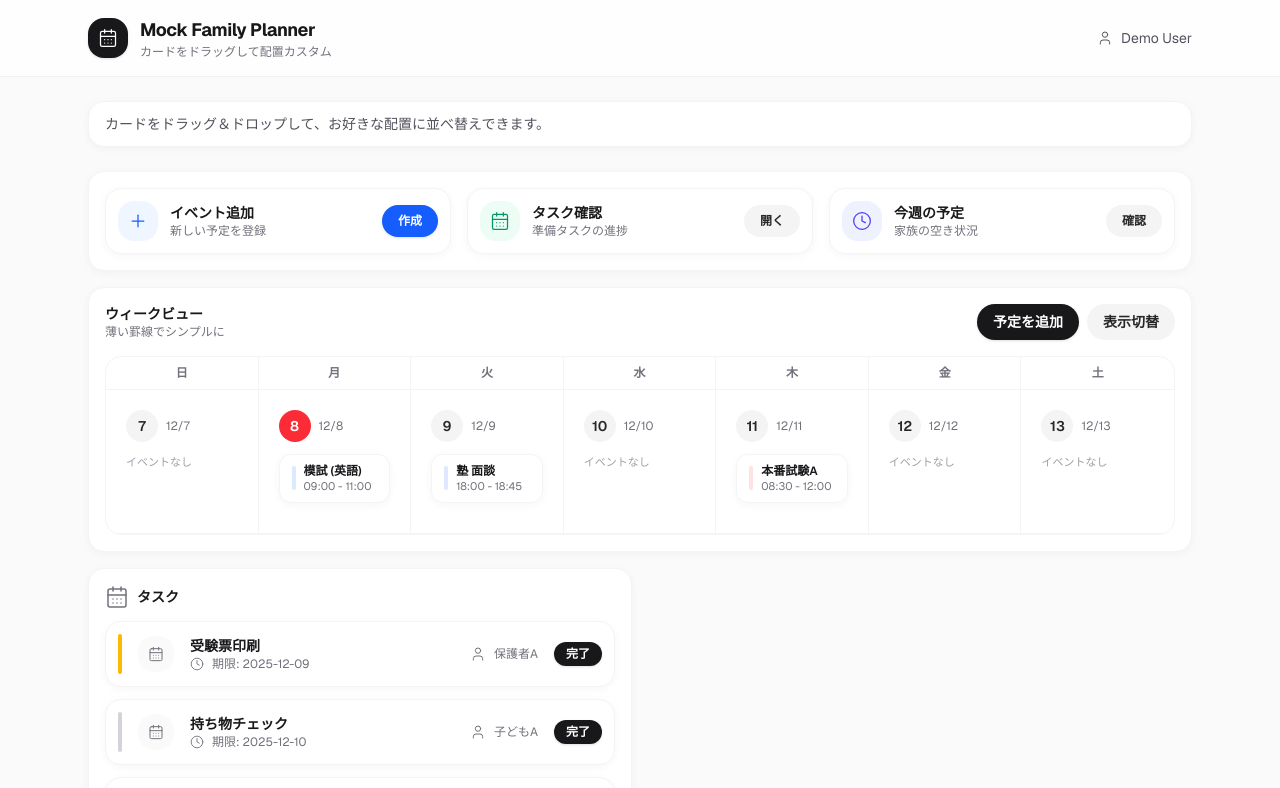
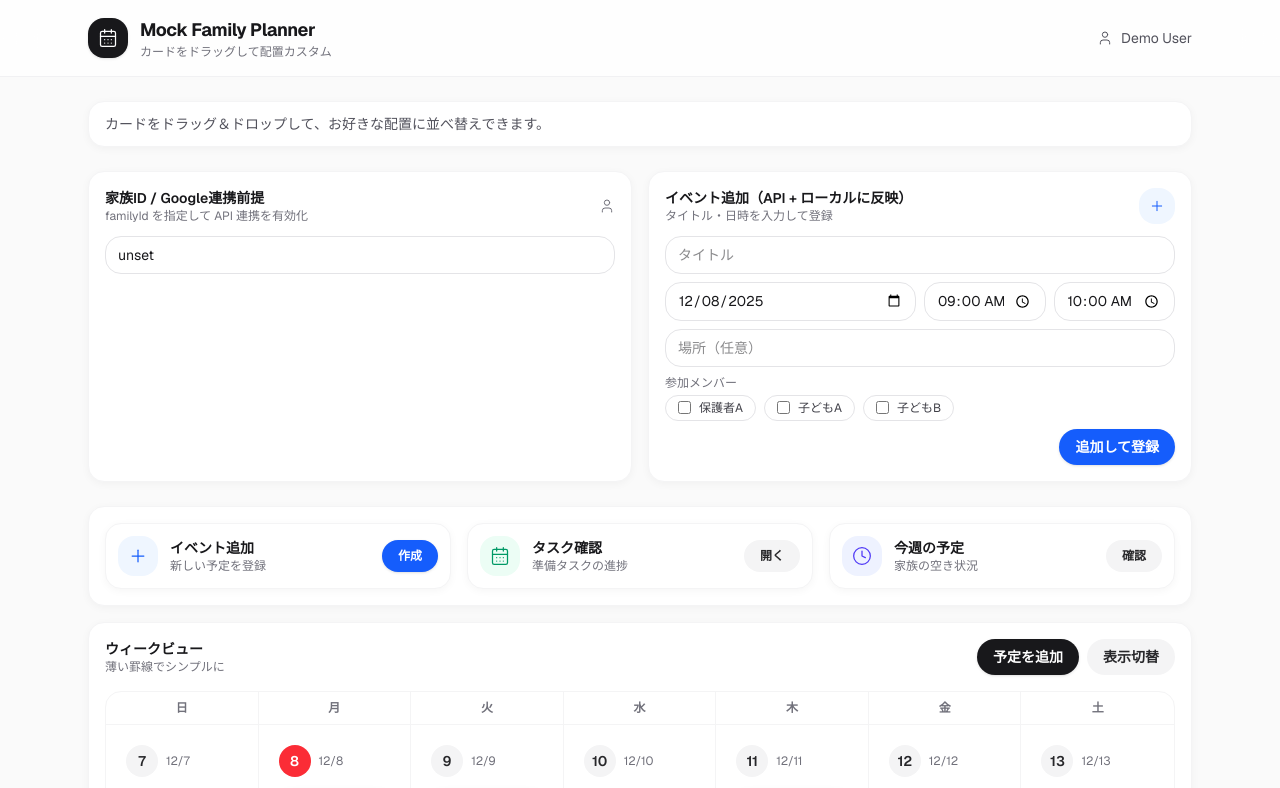
Before and after one commit to reskilltousan/family-exam-planner, a Next.js app in the folder web/: page /mock in a window 1280 px wide. Shown: the top 788 px of the page. Built offline with nearby package versions, Linux system fonts and the light colour scheme; no server answers.

Commit message:
Add event creation form to home UI

```diff
--- a/web/src/app/mock/page.tsx
+++ b/web/src/app/mock/page.tsx
@@ -29,7 +29,7 @@
   { id: "c2", name: "子どもB", color: "bg-orange-500" },
 ];
 
-const events: Event[] = [
+const initialEvents: Event[] = [
   {
     id: "e1",
     title: "模試 (英語)",
@@ -69,6 +69,20 @@
 ];
 
 export default function MockPage() {
+  const [familyId, setFamilyId] = useState<string>(process.env.NEXT_PUBLIC_DEFAULT_FAMILY_ID ?? "");
+  const [events, setEvents] = useState<Event[]>(initialEvents);
+  const [message, setMessage] = useState<string>("");
+  const [createForm, setCreateForm] = useState({
+    title: "",
+    date: todayIso(),
+    start: "09:00",
+    end: "10:00",
+    location: "",
+    memberIds: [] as string[],
+    tag: "模試",
+    tagColor: "bg-blue-100 text-blue-700",
+  });
+
   const weekDays = useMemo(() => buildWeekDays(todayIso()), []);
   const groupedEvents = useMemo(() => {
     return events.reduce<Record<string, Event[]>>((acc, ev) => {
@@ -76,7 +90,7 @@
       acc[ev.date].push(ev);
       return acc;
     }, {});
-  }, []);
+  }, [events]);
 
   const [order, setOrder] = useState<SectionKey[]>(["quick", "week", "tasks", "events"]);
   const [dragging, setDragging] = useState<SectionKey | null>(null);
@@ -89,8 +103,72 @@
     quick: { span: "full", render: () => <QuickActions />, label: "クイックアクション" },
     week: { span: "full", render: () => <WeekView weekDays={weekDays} groupedEvents={groupedEvents} />, label: "カレンダー" },
     tasks: { span: "half", render: () => <TaskList />, label: "タスク" },
-    events: { span: "full", render: () => <EventList />, label: "イベント一覧" },
+    events: { span: "full", render: () => <EventList events={events} />, label: "イベント一覧" },
   };
+
+  async function handleCreateEvent() {
+    setMessage("");
+    if (!createForm.title.trim()) {
+      setMessage("タイトルを入力してください");
+      return;
+    }
+    if (!createForm.date || !createForm.start || !createForm.end) {
+      setMessage("日付と時間を入力してください");
+      return;
+    }
+    const start = new Date(`${createForm.date}T${createForm.start}:00`);
+    const end = new Date(`${createForm.date}T${createForm.end}:00`);
+    if (end <= start) {
+      setMessage("終了時間は開始より後にしてください");
+      return;
+    }
+
+    const payload = {
+      title: createForm.title.trim(),
+      startAt: start.toISOString(),
+      endAt: end.toISOString(),
+      type: "exam",
+      importance: "must",
+      participantIds: createForm.memberIds,
+      location: createForm.location || null,
+    };
+
+    try {
+      if (!familyId) {
+        setMessage("familyId が未設定です（ヘッダー入力欄を確認してください）");
+      } else {
+        await fetch("/api/events", {
+          method: "POST",
+          headers: {
+            "Content-Type": "application/json",
+            "x-family-id": familyId,
+          },
+          body: JSON.stringify(payload),
+        });
+        setMessage("イベントを登録しました（API送信済み）");
+      }
+    } catch (e) {
+      setMessage((e as Error).message);
+    }
+
+    const newEvent: Event = {
+      id: crypto.randomUUID(),
+      title: createForm.title.trim(),
+      date: createForm.date,
+      timeRange: `${createForm.start} - ${createForm.end}`,
+      location: createForm.location || undefined,
+      members: createForm.memberIds,
+      tag: createForm.tag,
+      tagColor: createForm.tagColor,
+    };
+    setEvents((prev) => [...prev, newEvent]);
+    setCreateForm((prev) => ({
+      ...prev,
+      title: "",
+      location: "",
+      memberIds: [],
+    }));
+  }
 
   const handleDrop = (source: SectionKey, target: SectionKey) => {
     if (source === target) return;
@@ -128,6 +206,105 @@
       <main className="mx-auto max-w-6xl space-y-6 px-6 py-6">
         <div className="rounded-2xl border border-zinc-100 bg-white px-4 py-3 text-sm text-zinc-600 shadow-[0_2px_8px_rgba(0,0,0,0.04)]">
           カードをドラッグ＆ドロップして、お好きな配置に並べ替えできます。
+        </div>
+
+        <div className="grid gap-4 lg:grid-cols-2">
+          <Card className="space-y-3">
+            <div className="flex items-center justify-between">
+              <div>
+                <div className="text-sm font-semibold">家族ID / Google連携前提</div>
+                <div className="text-xs text-zinc-500">familyId を指定して API 連携を有効化</div>
+              </div>
+              <User className="h-4 w-4 text-zinc-500" strokeWidth={1.5} />
+            </div>
+            <input
+              value={familyId}
+              onChange={(e) => setFamilyId(e.target.value)}
+              className="w-full rounded-2xl border border-zinc-200 px-3 py-2 text-sm focus:border-blue-500 focus:outline-none"
+              placeholder="familyId を入力"
+            />
+            {message && <div className="rounded-xl bg-amber-50 px-3 py-2 text-xs text-amber-700">{message}</div>}
+          </Card>
+
+          <Card className="space-y-3">
+            <div className="flex items-center justify-between">
+              <div>
+                <div className="text-sm font-semibold">イベント追加（API + ローカルに反映）</div>
+                <div className="text-xs text-zinc-500">タイトル・日時を入力して登録</div>
+              </div>
+              <div className="flex h-9 w-9 items-center justify-center rounded-2xl bg-blue-50 text-blue-600">
+                <Plus className="h-4 w-4" strokeWidth={1.5} />
+              </div>
+            </div>
+            <div className="grid gap-2 sm:grid-cols-2">
+              <input
+                className="rounded-2xl border border-zinc-200 px-3 py-2 text-sm focus:border-blue-500 focus:outline-none sm:col-span-2"
+                placeholder="タイトル"
+                value={createForm.title}
+                onChange={(e) => setCreateForm((p) => ({ ...p, title: e.target.value }))}
+              />
+              <input
+                type="date"
+                className="rounded-2xl border border-zinc-200 px-3 py-2 text-sm focus:border-blue-500 focus:outline-none"
+                value={createForm.date}
+                onChange={(e) => setCreateForm((p) => ({ ...p, date: e.target.value }))}
+              />
+              <div className="grid grid-cols-2 gap-2">
+                <input
+                  type="time"
+                  className="rounded-2xl border border-zinc-200 px-3 py-2 text-sm focus:border-blue-500 focus:outline-none"
+                  value={createForm.start}
+                  onChange={(e) => setCreateForm((p) => ({ ...p, start: e.target.value }))}
+                />
+                <input
+                  type="time"
+                  className="rounded-2xl border border-zinc-200 px-3 py-2 text-sm focus:border-blue-500 focus:outline-none"
+                  value={createForm.end}
+                  onChange={(e) => setCreateForm((p) => ({ ...p, end: e.target.value }))}
+                />
+              </div>
+              <input
+                className="rounded-2xl border border-zinc-200 px-3 py-2 text-sm focus:border-blue-500 focus:outline-none sm:col-span-2"
+                placeholder="場所（任意）"
+                value={createForm.location}
+                onChange={(e) => setCreateForm((p) => ({ ...p, location: e.target.value }))}
+              />
+              <div className="sm:col-span-2">
+                <div className="text-xs text-zinc-500 mb-1">参加メンバー</div>
+                <div className="flex flex-wrap gap-2">
+                  {members.map((m) => {
+                    const checked = createForm.memberIds.includes(m.id);
+                    return (
+                      <label
+                        key={m.id}
+                        className="flex items-center gap-2 rounded-full border border-zinc-200 px-3 py-1 text-xs text-zinc-700"
+                      >
+                        <input
+                          type="checkbox"
+                          checked={checked}
+                          onChange={(e) => {
+                            const next = e.target.checked
+                              ? [...createForm.memberIds, m.id]
+                              : createForm.memberIds.filter((id) => id !== m.id);
+                            setCreateForm((p) => ({ ...p, memberIds: next }));
+                          }}
+                        />
+                        {m.name}
+                      </label>
+                    );
+                  })}
+                </div>
+              </div>
+              <div className="sm:col-span-2 flex justify-end">
+                <button
+                  className="rounded-full bg-blue-600 px-4 py-2 text-sm font-semibold text-white shadow-sm hover:opacity-90"
+                  onClick={handleCreateEvent}
+                >
+                  追加して登録
+                </button>
+              </div>
+            </div>
+          </Card>
         </div>
 
         <div className="grid gap-4 lg:grid-cols-2">
@@ -363,7 +540,7 @@
   );
 }
 
-function EventList() {
+function EventList({ events }: { events: Event[] }) {
   return (
     <Card className="space-y-4">
       <div className="flex items-center justify-between">
```
